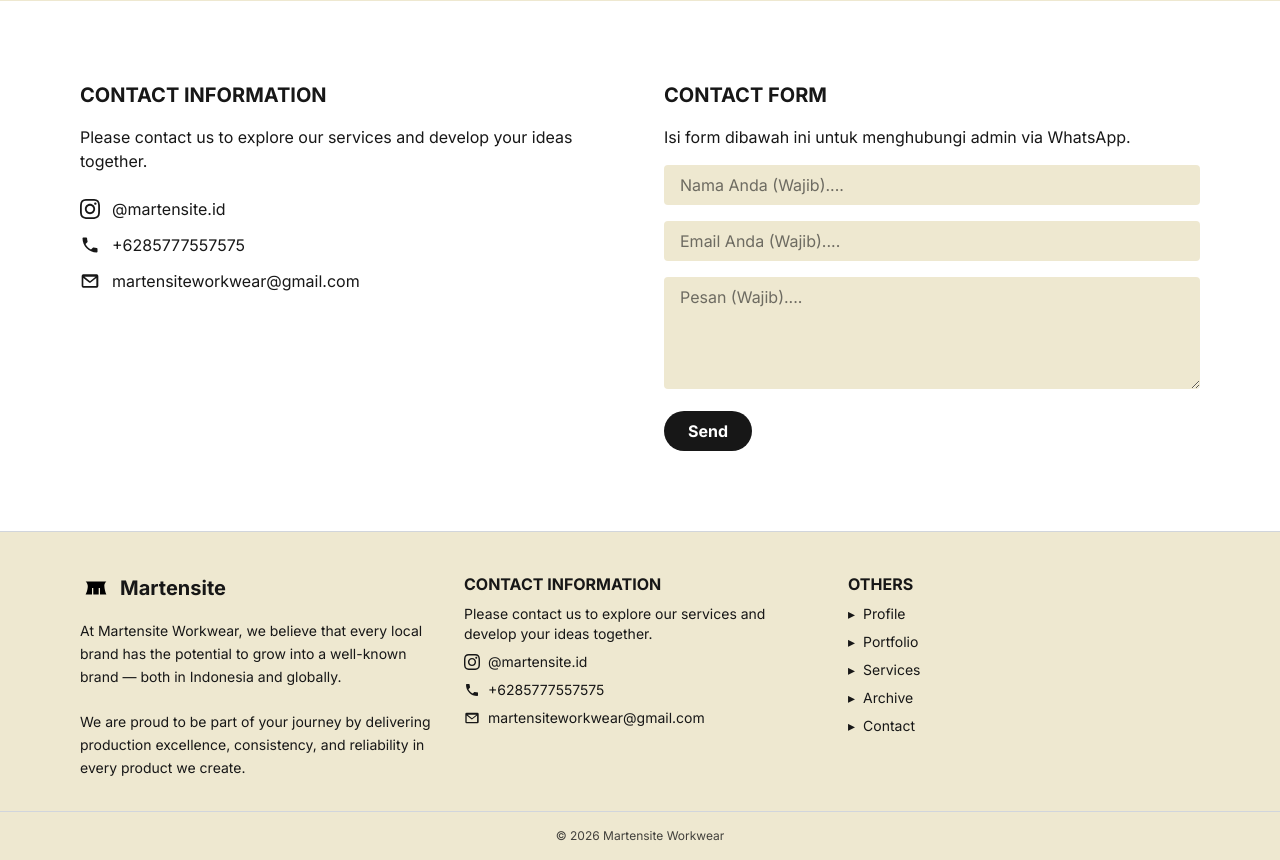
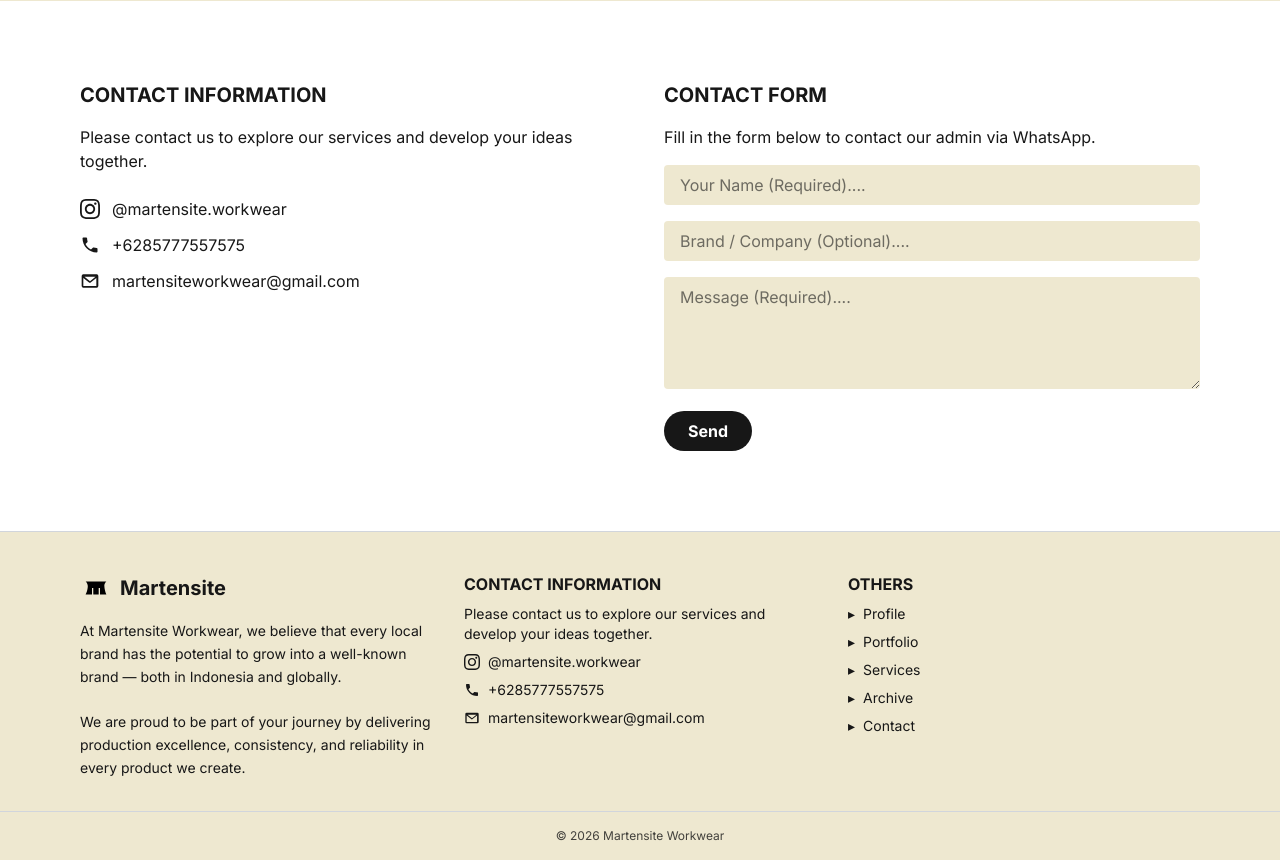
Before and after one commit to frOsyt3/martensiteapp, a Next.js app: page /services in a window 1280 px wide. Shown: the part 660-1520 px from the top of the page. Built offline with nearby package versions, Linux system fonts and the light colour scheme.

Commit message:
feat: introduce a services page displaying products with a WhatsApp contact form and add a new global footer component.

```diff
--- a/app/components/Footer.tsx
+++ b/app/components/Footer.tsx
@@ -30,19 +30,19 @@
           <p className="text-sm mb-2">Please contact us to explore our services and develop your ideas together.</p>
           <div className="flex items-center space-x-2 text-sm">
             <svg className="w-4 h-4" fill="currentColor" viewBox="0 0 24 24">
-              <path d="M12 2.163c3.204 0 3.584.012 4.85.07 3.252.148 4.771 1.691 4.919 4.919.058 1.265.069 1.645.069 4.849 0 3.205-.012 3.584-.069 4.849-.149 3.225-1.664 4.771-4.919 4.919-1.266.058-1.644.07-4.85.07-3.204 0-3.584-.012-4.849-.07-3.26-.149-4.771-1.699-4.919-4.92-.058-1.265-.07-1.644-.07-4.849 0-3.204.013-3.583.07-4.849.149-3.227 1.664-4.771 4.919-4.919 1.266-.057 1.645-.069 4.849-.069zm0-2.163c-3.259 0-3.667.014-4.947.072-4.358.2-6.78 2.618-6.98 6.98-.059 1.281-.073 1.689-.073 4.948 0 3.259.014 3.668.072 4.948.2 4.358 2.618 6.78 6.98 6.98 1.281.058 1.689.072 4.948.072 3.259 0 3.668-.014 4.948-.072 4.354-.2 6.782-2.618 6.979-6.98.059-1.28.073-1.689.073-4.948 0-3.259-.014-3.667-.072-4.947-.196-4.354-2.617-6.78-6.979-6.98-1.281-.059-1.69-.073-4.949-.073zm0 5.838c-3.403 0-6.162 2.759-6.162 6.162s2.759 6.163 6.162 6.163 6.162-2.759 6.162-6.163c0-3.403-2.759-6.162-6.162-6.162zm0 10.162c-2.209 0-4-1.79-4-4 0-2.209 1.791-4 4-4s4 1.791 4 4c0 2.21-1.791 4-4 4zm6.406-11.845c-.796 0-1.441.645-1.441 1.44s.645 1.44 1.441 1.44c.795 0 1.439-.645 1.439-1.44s-.644-1.44-1.439-1.44z"/>
+              <path d="M12 2.163c3.204 0 3.584.012 4.85.07 3.252.148 4.771 1.691 4.919 4.919.058 1.265.069 1.645.069 4.849 0 3.205-.012 3.584-.069 4.849-.149 3.225-1.664 4.771-4.919 4.919-1.266.058-1.644.07-4.85.07-3.204 0-3.584-.012-4.849-.07-3.26-.149-4.771-1.699-4.919-4.92-.058-1.265-.07-1.644-.07-4.849 0-3.204.013-3.583.07-4.849.149-3.227 1.664-4.771 4.919-4.919 1.266-.057 1.645-.069 4.849-.069zm0-2.163c-3.259 0-3.667.014-4.947.072-4.358.2-6.78 2.618-6.98 6.98-.059 1.281-.073 1.689-.073 4.948 0 3.259.014 3.668.072 4.948.2 4.358 2.618 6.78 6.98 6.98 1.281.058 1.689.072 4.948.072 3.259 0 3.668-.014 4.948-.072 4.354-.2 6.782-2.618 6.979-6.98.059-1.28.073-1.689.073-4.948 0-3.259-.014-3.667-.072-4.947-.196-4.354-2.617-6.78-6.979-6.98-1.281-.059-1.69-.073-4.949-.073zm0 5.838c-3.403 0-6.162 2.759-6.162 6.162s2.759 6.163 6.162 6.163 6.162-2.759 6.162-6.163c0-3.403-2.759-6.162-6.162-6.162zm0 10.162c-2.209 0-4-1.79-4-4 0-2.209 1.791-4 4-4s4 1.791 4 4c0 2.21-1.791 4-4 4zm6.406-11.845c-.796 0-1.441.645-1.441 1.44s.645 1.44 1.441 1.44c.795 0 1.439-.645 1.439-1.44s-.644-1.44-1.439-1.44z" />
             </svg>
-            <span>@martensite.id</span>
+            <span>@martensite.workwear</span>
           </div>
           <div className="flex items-center space-x-2 text-sm">
             <svg className="w-4 h-4" fill="currentColor" viewBox="0 0 24 24">
-              <path d="M6.62 10.79c1.44 2.83 3.76 5.14 6.59 6.59l2.2-2.2c.27-.27.67-.36 1.02-.24 1.12.37 2.33.57 3.57.57.55 0 1 .45 1 1V20c0 .55-.45 1-1 1-9.39 0-17-7.61-17-17 0-.55.45-1 1-1h3.5c.55 0 1 .45 1 1 0 1.25.2 2.45.57 3.57.11.35.03.74-.25 1.02l-2.2 2.2z"/>
+              <path d="M6.62 10.79c1.44 2.83 3.76 5.14 6.59 6.59l2.2-2.2c.27-.27.67-.36 1.02-.24 1.12.37 2.33.57 3.57.57.55 0 1 .45 1 1V20c0 .55-.45 1-1 1-9.39 0-17-7.61-17-17 0-.55.45-1 1-1h3.5c.55 0 1 .45 1 1 0 1.25.2 2.45.57 3.57.11.35.03.74-.25 1.02l-2.2 2.2z" />
             </svg>
             <span>+6285777557575</span>
           </div>
           <div className="flex items-center space-x-2 text-sm">
             <svg className="w-4 h-4" fill="currentColor" viewBox="0 0 24 24">
-              <path d="M20 4H4a2 2 0 0 0-2 2v12a2 2 0 0 0 2 2h16a2 2 0 0 0 2-2V6a2 2 0 0 0-2-2zm-1.4 3l-6.6 5.25L5.4 7H18.6zM4 18V8.25l7.2 5.7a1 1 0 0 0 1.2 0l7.2-5.7V18H4z"/>
+              <path d="M20 4H4a2 2 0 0 0-2 2v12a2 2 0 0 0 2 2h16a2 2 0 0 0 2-2V6a2 2 0 0 0-2-2zm-1.4 3l-6.6 5.25L5.4 7H18.6zM4 18V8.25l7.2 5.7a1 1 0 0 0 1.2 0l7.2-5.7V18H4z" />
             </svg>
             <span>martensiteworkwear@gmail.com</span>
           </div>
--- a/app/contact/page.tsx
+++ b/app/contact/page.tsx
@@ -4,18 +4,18 @@
 
 export default function Contact() {
   const [nama, setNama] = useState("");
-  const [email, setEmail] = useState("");
+  const [brand, setBrand] = useState("");
   const [pesan, setPesan] = useState("");
 
   const handleSubmit = (e: React.FormEvent) => {
     e.preventDefault();
 
-    if (!nama.trim() || !email.trim() || !pesan.trim()) {
-      alert("Semua field wajib diisi!");
+    if (!nama.trim() || !pesan.trim()) {
+      alert("All fields are required!");
       return;
     }
 
-    const message = `Halo, saya *${nama}* (${email}).\n\n${pesan}`;
+    const message = `Hello, I am *${nama}*${brand ? ` from *${brand}*` : ""}.\n\n${pesan}`;
     const encodedMessage = encodeURIComponent(message);
     const whatsappNumber = "6285777557575";
     const whatsappUrl = `https://wa.me/${whatsappNumber}?text=${encodedMessage}`;
@@ -68,19 +68,19 @@
             <p className="mb-6 text-black">Please contact us to explore our services and develop your ideas together.</p>
             <div className="flex items-center space-x-3 mb-3 text-black">
               <svg className="w-5 h-5" fill="currentColor" viewBox="0 0 24 24">
-                <path d="M12 2.163c3.204 0 3.584.012 4.85.07 3.252.148 4.771 1.691 4.919 4.919.058 1.265.069 1.645.069 4.849 0 3.205-.012 3.584-.069 4.849-.149 3.225-1.664 4.771-4.919 4.919-1.266.058-1.644.07-4.85.07-3.204 0-3.584-.012-4.849-.07-3.26-.149-4.771-1.699-4.919-4.92-.058-1.265-.07-1.644-.07-4.849 0-3.204.013-3.583.07-4.849.149-3.227 1.664-4.771 4.919-4.919 1.266-.057 1.645-.069 4.849-.069zm0-2.163c-3.259 0-3.667.014-4.947.072-4.358.2-6.78 2.618-6.98 6.98-.059 1.281-.073 1.689-.073 4.948 0 3.259.014 3.668.072 4.948.2 4.358 2.618 6.78 6.98 6.98 1.281.058 1.689.072 4.948.072 3.259 0 3.668-.014 4.948-.072 4.354-.2 6.782-2.618 6.979-6.98.059-1.28.073-1.689.073-4.948 0-3.259-.014-3.667-.072-4.947-.196-4.354-2.617-6.78-6.979-6.98-1.281-.059-1.69-.073-4.949-.073zm0 5.838c-3.403 0-6.162 2.759-6.162 6.162s2.759 6.163 6.162 6.163 6.162-2.759 6.162-6.163c0-3.403-2.759-6.162-6.162-6.162zm0 10.162c-2.209 0-4-1.79-4-4 0-2.209 1.791-4 4-4s4 1.791 4 4c0 2.21-1.791 4-4 4zm6.406-11.845c-.796 0-1.441.645-1.441 1.44s.645 1.44 1.441 1.44c.795 0 1.439-.645 1.439-1.44s-.644-1.44-1.439-1.44z"/>
+                <path d="M12 2.163c3.204 0 3.584.012 4.85.07 3.252.148 4.771 1.691 4.919 4.919.058 1.265.069 1.645.069 4.849 0 3.205-.012 3.584-.069 4.849-.149 3.225-1.664 4.771-4.919 4.919-1.266.058-1.644.07-4.85.07-3.204 0-3.584-.012-4.849-.07-3.26-.149-4.771-1.699-4.919-4.92-.058-1.265-.07-1.644-.07-4.849 0-3.204.013-3.583.07-4.849.149-3.227 1.664-4.771 4.919-4.919 1.266-.057 1.645-.069 4.849-.069zm0-2.163c-3.259 0-3.667.014-4.947.072-4.358.2-6.78 2.618-6.98 6.98-.059 1.281-.073 1.689-.073 4.948 0 3.259.014 3.668.072 4.948.2 4.358 2.618 6.78 6.98 6.98 1.281.058 1.689.072 4.948.072 3.259 0 3.668-.014 4.948-.072 4.354-.2 6.782-2.618 6.979-6.98.059-1.28.073-1.689.073-4.948 0-3.259-.014-3.667-.072-4.947-.196-4.354-2.617-6.78-6.979-6.98-1.281-.059-1.69-.073-4.949-.073zm0 5.838c-3.403 0-6.162 2.759-6.162 6.162s2.759 6.163 6.162 6.163 6.162-2.759 6.162-6.163c0-3.403-2.759-6.162-6.162-6.162zm0 10.162c-2.209 0-4-1.79-4-4 0-2.209 1.791-4 4-4s4 1.791 4 4c0 2.21-1.791 4-4 4zm6.406-11.845c-.796 0-1.441.645-1.441 1.44s.645 1.44 1.441 1.44c.795 0 1.439-.645 1.439-1.44s-.644-1.44-1.439-1.44z" />
               </svg>
-              <span>@martensite.id</span>
+              <span>@martensite.workwear</span>
             </div>
             <div className="flex items-center space-x-3 mb-3 text-black">
               <svg className="w-5 h-5" fill="currentColor" viewBox="0 0 24 24">
-                <path d="M6.62 10.79c1.44 2.83 3.76 5.14 6.59 6.59l2.2-2.2c.27-.27.67-.36 1.02-.24 1.12.37 2.33.57 3.57.57.55 0 1 .45 1 1V20c0 .55-.45 1-1 1-9.39 0-17-7.61-17-17 0-.55.45-1 1-1h3.5c.55 0 1 .45 1 1 0 1.25.2 2.45.57 3.57.11.35.03.74-.25 1.02l-2.2 2.2z"/>
+                <path d="M6.62 10.79c1.44 2.83 3.76 5.14 6.59 6.59l2.2-2.2c.27-.27.67-.36 1.02-.24 1.12.37 2.33.57 3.57.57.55 0 1 .45 1 1V20c0 .55-.45 1-1 1-9.39 0-17-7.61-17-17 0-.55.45-1 1-1h3.5c.55 0 1 .45 1 1 0 1.25.2 2.45.57 3.57.11.35.03.74-.25 1.02l-2.2 2.2z" />
               </svg>
               <span>+6285777557575</span>
             </div>
             <div className="flex items-center space-x-3 mb-3 text-black">
               <svg className="w-5 h-5" fill="currentColor" viewBox="0 0 24 24">
-                <path d="M20 4H4a2 2 0 0 0-2 2v12a2 2 0 0 0 2 2h16a2 2 0 0 0 2-2V6a2 2 0 0 0-2-2zm-1.4 3l-6.6 5.25L5.4 7H18.6zM4 18V8.25l7.2 5.7a1 1 0 0 0 1.2 0l7.2-5.7V18H4z"/>
+                <path d="M20 4H4a2 2 0 0 0-2 2v12a2 2 0 0 0 2 2h16a2 2 0 0 0 2-2V6a2 2 0 0 0-2-2zm-1.4 3l-6.6 5.25L5.4 7H18.6zM4 18V8.25l7.2 5.7a1 1 0 0 0 1.2 0l7.2-5.7V18H4z" />
               </svg>
               <span>martensiteworkwear@gmail.com</span>
             </div>
@@ -88,25 +88,25 @@
           {/* Kanan: Contact Form */}
           <div>
             <h3 className="text-lg md:text-xl font-bold text-black mb-4">CONTACT FORM</h3>
-            <p className="mb-4 text-black">Isi form dibawah ini untuk menghubungi admin via WhatsApp.</p>
+            <p className="mb-4 text-black">Fill in the form below to contact our admin via WhatsApp.</p>
             <form className="space-y-4" onSubmit={handleSubmit}>
               <input
                 type="text"
-                placeholder="Nama Anda (Wajib)...."
+                placeholder="Your Name (Required)...."
                 value={nama}
                 onChange={(e) => setNama(e.target.value)}
                 className="w-full px-4 py-2 rounded bg-[#EEE8D0] text-black placeholder-black/60 focus:outline-none"
               />
               <input
-                type="email"
-                placeholder="Email Anda (Wajib)...."
-                value={email}
-                onChange={(e) => setEmail(e.target.value)}
+                type="text"
+                placeholder="Brand / Company (Optional)...."
+                value={brand}
+                onChange={(e) => setBrand(e.target.value)}
                 className="w-full px-4 py-2 rounded bg-[#EEE8D0] text-black placeholder-black/60 focus:outline-none"
               />
               <textarea
                 rows={4}
-                placeholder="Pesan (Wajib)...."
+                placeholder="Message (Required)...."
                 value={pesan}
                 onChange={(e) => setPesan(e.target.value)}
                 className="w-full px-4 py-2 rounded bg-[#EEE8D0] text-black placeholder-black/60 focus:outline-none"
--- a/app/services/page.tsx
+++ b/app/services/page.tsx
@@ -5,7 +5,7 @@
 
 export default function Services() {
   const [nama, setNama] = useState("");
-  const [email, setEmail] = useState("");
+  const [brand, setBrand] = useState("");
   const [pesan, setPesan] = useState("");
 
   const services = [
@@ -29,12 +29,12 @@
   const handleSubmit = (e: React.FormEvent) => {
     e.preventDefault();
 
-    if (!nama.trim() || !email.trim() || !pesan.trim()) {
-      alert("Semua field wajib diisi!");
+    if (!nama.trim() || !pesan.trim()) {
+      alert("All fields are required!");
       return;
     }
 
-    const message = `Halo, saya *${nama}* (${email}).\n\n${pesan}`;
+    const message = `Hello, I am *${nama}*${brand ? ` from *${brand}*` : ""}.\n\n${pesan}`;
     const encodedMessage = encodeURIComponent(message);
     const whatsappNumber = "6285777557575";
     const whatsappUrl = `https://wa.me/${whatsappNumber}?text=${encodedMessage}`;
@@ -71,7 +71,7 @@
               className="flex items-center gap-2 px-6 py-3 bg-black text-white rounded-full font-semibold text-base shadow hover:bg-[#232323] transition"
             >
               <svg className="w-5 h-5" fill="none" stroke="currentColor" strokeWidth="2" viewBox="0 0 24 24">
-                <path strokeLinecap="round" strokeLinejoin="round" d="M3 5a2 2 0 0 1 2-2h2a2 2 0 0 1 2 2v2a2 2 0 0 1-2 2H5a2 2 0 0 1-2-2V5zm0 12a2 2 0 0 1 2-2h2a2 2 0 0 1 2 2v2a2 2 0 0 1-2 2H5a2 2 0 0 1-2-2v-2zm12-12a2 2 0 0 1 2-2h2a2 2 0 0 1 2 2v2a2 2 0 0 1-2 2h-2a2 2 0 0 1-2-2V5zm0 12a2 2 0 0 1 2-2h2a2 2 0 0 1 2 2v2a2 2 0 0 1-2 2h-2a2 2 0 0 1-2-2v-2z"/>
+                <path strokeLinecap="round" strokeLinejoin="round" d="M3 5a2 2 0 0 1 2-2h2a2 2 0 0 1 2 2v2a2 2 0 0 1-2 2H5a2 2 0 0 1-2-2V5zm0 12a2 2 0 0 1 2-2h2a2 2 0 0 1 2 2v2a2 2 0 0 1-2 2H5a2 2 0 0 1-2-2v-2zm12-12a2 2 0 0 1 2-2h2a2 2 0 0 1 2 2v2a2 2 0 0 1-2 2h-2a2 2 0 0 1-2-2V5zm0 12a2 2 0 0 1 2-2h2a2 2 0 0 1 2 2v2a2 2 0 0 1-2 2h-2a2 2 0 0 1-2-2v-2z" />
               </svg>
               Contact Us
             </a>
@@ -88,19 +88,19 @@
             <p className="mb-6 text-black">Please contact us to explore our services and develop your ideas together.</p>
             <div className="flex items-center space-x-3 mb-3 text-black">
               <svg className="w-5 h-5" fill="currentColor" viewBox="0 0 24 24">
-                <path d="M12 2.163c3.204 0 3.584.012 4.85.07 3.252.148 4.771 1.691 4.919 4.919.058 1.265.069 1.645.069 4.849 0 3.205-.012 3.584-.069 4.849-.149 3.225-1.664 4.771-4.919 4.919-1.266.058-1.644.07-4.85.07-3.204 0-3.584-.012-4.849-.07-3.26-.149-4.771-1.699-4.919-4.92-.058-1.265-.07-1.644-.07-4.849 0-3.204.013-3.583.07-4.849.149-3.227 1.664-4.771 4.919-4.919 1.266-.057 1.645-.069 4.849-.069zm0-2.163c-3.259 0-3.667.014-4.947.072-4.358.2-6.78 2.618-6.98 6.98-.059 1.281-.073 1.689-.073 4.948 0 3.259.014 3.668.072 4.948.2 4.358 2.618 6.78 6.98 6.98 1.281.058 1.689.072 4.948.072 3.259 0 3.668-.014 4.948-.072 4.354-.2 6.782-2.618 6.979-6.98.059-1.28.073-1.689.073-4.948 0-3.259-.014-3.667-.072-4.947-.196-4.354-2.617-6.78-6.979-6.98-1.281-.059-1.69-.073-4.949-.073zm0 5.838c-3.403 0-6.162 2.759-6.162 6.162s2.759 6.163 6.162 6.163 6.162-2.759 6.162-6.163c0-3.403-2.759-6.162-6.162-6.162zm0 10.162c-2.209 0-4-1.79-4-4 0-2.209 1.791-4 4-4s4 1.791 4 4c0 2.21-1.791 4-4 4zm6.406-11.845c-.796 0-1.441.645-1.441 1.44s.645 1.44 1.441 1.44c.795 0 1.439-.645 1.439-1.44s-.644-1.44-1.439-1.44z"/>
+                <path d="M12 2.163c3.204 0 3.584.012 4.85.07 3.252.148 4.771 1.691 4.919 4.919.058 1.265.069 1.645.069 4.849 0 3.205-.012 3.584-.069 4.849-.149 3.225-1.664 4.771-4.919 4.919-1.266.058-1.644.07-4.85.07-3.204 0-3.584-.012-4.849-.07-3.26-.149-4.771-1.699-4.919-4.92-.058-1.265-.07-1.644-.07-4.849 0-3.204.013-3.583.07-4.849.149-3.227 1.664-4.771 4.919-4.919 1.266-.057 1.645-.069 4.849-.069zm0-2.163c-3.259 0-3.667.014-4.947.072-4.358.2-6.78 2.618-6.98 6.98-.059 1.281-.073 1.689-.073 4.948 0 3.259.014 3.668.072 4.948.2 4.358 2.618 6.78 6.98 6.98 1.281.058 1.689.072 4.948.072 3.259 0 3.668-.014 4.948-.072 4.354-.2 6.782-2.618 6.979-6.98.059-1.28.073-1.689.073-4.948 0-3.259-.014-3.667-.072-4.947-.196-4.354-2.617-6.78-6.979-6.98-1.281-.059-1.69-.073-4.949-.073zm0 5.838c-3.403 0-6.162 2.759-6.162 6.162s2.759 6.163 6.162 6.163 6.162-2.759 6.162-6.163c0-3.403-2.759-6.162-6.162-6.162zm0 10.162c-2.209 0-4-1.79-4-4 0-2.209 1.791-4 4-4s4 1.791 4 4c0 2.21-1.791 4-4 4zm6.406-11.845c-.796 0-1.441.645-1.441 1.44s.645 1.44 1.441 1.44c.795 0 1.439-.645 1.439-1.44s-.644-1.44-1.439-1.44z" />
               </svg>
-              <span>@martensite.id</span>
+              <span>@martensite.workwear</span>
             </div>
             <div className="flex items-center space-x-3 mb-3 text-black">
               <svg className="w-5 h-5" fill="currentColor" viewBox="0 0 24 24">
-                <path d="M6.62 10.79c1.44 2.83 3.76 5.14 6.59 6.59l2.2-2.2c.27-.27.67-.36 1.02-.24 1.12.37 2.33.57 3.57.57.55 0 1 .45 1 1V20c0 .55-.45 1-1 1-9.39 0-17-7.61-17-17 0-.55.45-1 1-1h3.5c.55 0 1 .45 1 1 0 1.25.2 2.45.57 3.57.11.35.03.74-.25 1.02l-2.2 2.2z"/>
+                <path d="M6.62 10.79c1.44 2.83 3.76 5.14 6.59 6.59l2.2-2.2c.27-.27.67-.36 1.02-.24 1.12.37 2.33.57 3.57.57.55 0 1 .45 1 1V20c0 .55-.45 1-1 1-9.39 0-17-7.61-17-17 0-.55.45-1 1-1h3.5c.55 0 1 .45 1 1 0 1.25.2 2.45.57 3.57.11.35.03.74-.25 1.02l-2.2 2.2z" />
               </svg>
               <span>+6285777557575</span>
             </div>
             <div className="flex items-center space-x-3 mb-3 text-black">
               <svg className="w-5 h-5" fill="currentColor" viewBox="0 0 24 24">
-                <path d="M20 4H4a2 2 0 0 0-2 2v12a2 2 0 0 0 2 2h16a2 2 0 0 0 2-2V6a2 2 0 0 0-2-2zm-1.4 3l-6.6 5.25L5.4 7H18.6zM4 18V8.25l7.2 5.7a1 1 0 0 0 1.2 0l7.2-5.7V18H4z"/>
+                <path d="M20 4H4a2 2 0 0 0-2 2v12a2 2 0 0 0 2 2h16a2 2 0 0 0 2-2V6a2 2 0 0 0-2-2zm-1.4 3l-6.6 5.25L5.4 7H18.6zM4 18V8.25l7.2 5.7a1 1 0 0 0 1.2 0l7.2-5.7V18H4z" />
               </svg>
               <span>martensiteworkwear@gmail.com</span>
             </div>
@@ -108,25 +108,25 @@
           {/* Kanan: Contact Form */}
           <div>
             <h3 className="text-lg md:text-xl font-bold text-black mb-4">CONTACT FORM</h3>
-            <p className="mb-4 text-black">Isi form dibawah ini untuk menghubungi admin via WhatsApp.</p>
+            <p className="mb-4 text-black">Fill in the form below to contact our admin via WhatsApp.</p>
             <form className="space-y-4" onSubmit={handleSubmit}>
               <input
                 type="text"
-                placeholder="Nama Anda (Wajib)...."
+                placeholder="Your Name (Required)...."
                 value={nama}
                 onChange={(e) => setNama(e.target.value)}
                 className="w-full px-4 py-2 rounded bg-[#EEE8D0] text-black placeholder-black/60 focus:outline-none"
               />
               <input
-                type="email"
-                placeholder="Email Anda (Wajib)...."
-                value={email}
-                onChange={(e) => setEmail(e.target.value)}
+                type="text"
+                placeholder="Brand / Company (Optional)...."
+                value={brand}
+                onChange={(e) => setBrand(e.target.value)}
                 className="w-full px-4 py-2 rounded bg-[#EEE8D0] text-black placeholder-black/60 focus:outline-none"
               />
               <textarea
                 rows={4}
-                placeholder="Pesan (Wajib)...."
+                placeholder="Message (Required)...."
                 value={pesan}
                 onChange={(e) => setPesan(e.target.value)}
                 className="w-full px-4 py-2 rounded bg-[#EEE8D0] text-black placeholder-black/60 focus:outline-none"
```
